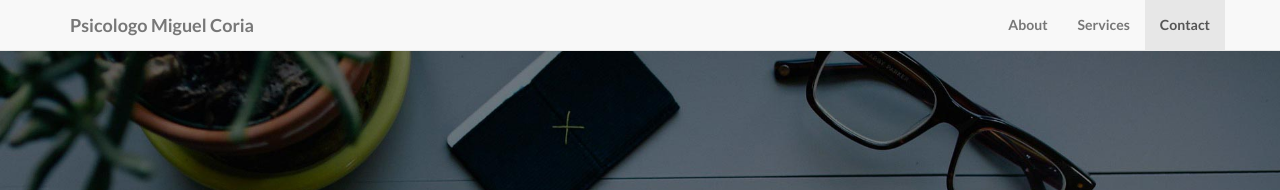
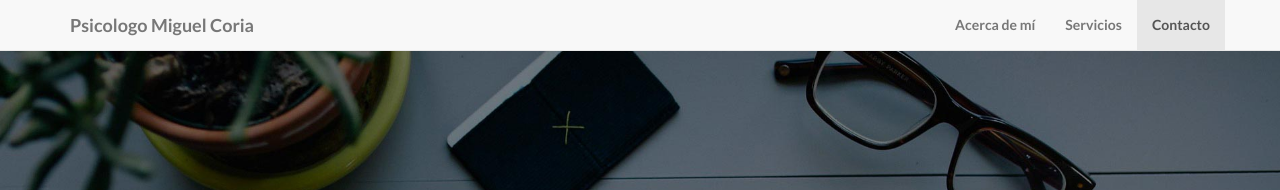
Before and after one commit to PsicologoMiguelCoria/psicologomiguelcoria.github.io, a Jekyll site: the page built from index.html, in a window 1280 px wide. Shown: the top 190 px of the page. Built offline with Jekyll 4.4.1, drawn with Linux system fonts in a browser that asks for light colours.

Commit message:
Update header.html

```diff
--- a/_includes/header.html
+++ b/_includes/header.html
@@ -15,13 +15,13 @@
         <div class="collapse navbar-collapse" id="bs-example-navbar-collapse-1">
             <ul class="nav navbar-nav navbar-right">
             	<li>
-                    <a class="page-scroll" href="#about">About</a>
+                    <a class="page-scroll" href="#about">Acerca de mí</a>
                 </li>
                 <li>
-                    <a class="page-scroll" href="#services">Services</a>
+                    <a class="page-scroll" href="#services">Servicios</a>
                 </li>
                 <li>
-                    <a class="page-scroll" href="#contact">Contact</a>
+                    <a class="page-scroll" href="#contact">Contacto</a>
                 </li>
             </ul>
         </div>
```
